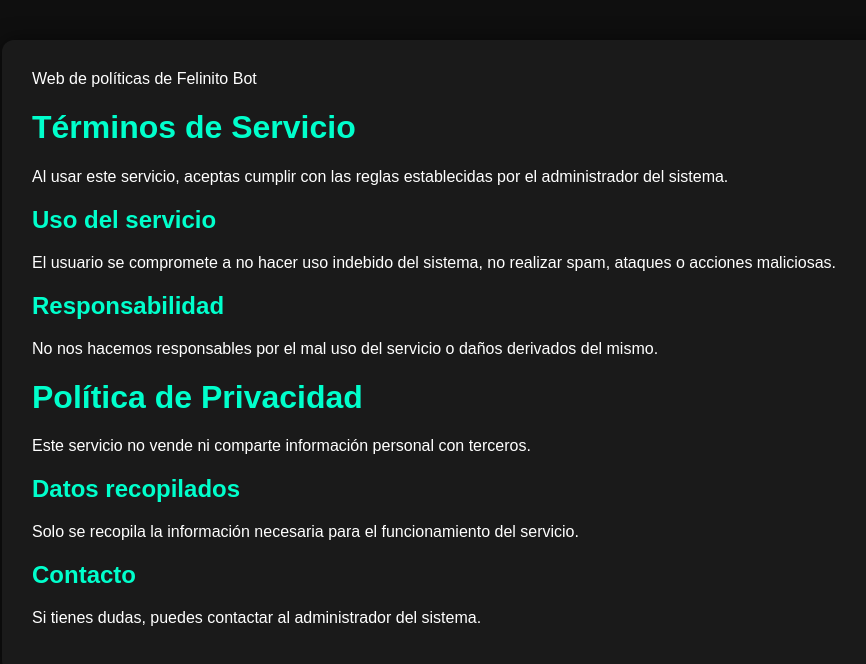
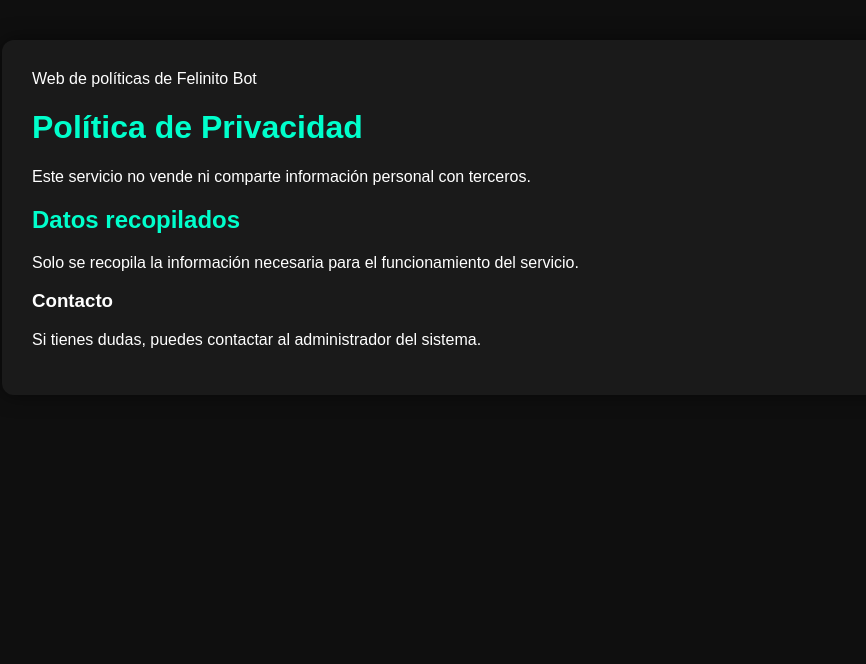
Before and after one commit to Felin-Studios/felinito-bot, a plain HTML site: page index.html in a window 1280 px wide. Shown: the whole page, without its empty margins (158-1024 px from the left). Drawn offline with Linux system fonts and the light colour scheme.

Commit message:
Update index.html

```diff
--- a/index.html
+++ b/index.html
@@ -33,22 +33,13 @@
 
   <h0>Web de políticas de Felinito Bot<h0>
 
-  <h1>Términos de Servicio</h1>
-  <p>Al usar este servicio, aceptas cumplir con las reglas establecidas por el administrador del sistema.</p>
-
-  <h2>Uso del servicio</h2>
-  <p>El usuario se compromete a no hacer uso indebido del sistema, no realizar spam, ataques o acciones maliciosas.</p>
-
-  <h2>Responsabilidad</h2>
-  <p>No nos hacemos responsables por el mal uso del servicio o daños derivados del mismo.</p>
-
   <h1>Política de Privacidad</h1>
   <p>Este servicio no vende ni comparte información personal con terceros.</p>
 
   <h2>Datos recopilados</h2>
   <p>Solo se recopila la información necesaria para el funcionamiento del servicio.</p>
 
-  <h2>Contacto</h2>
+  <h3>Contacto</h3>
   <p>Si tienes dudas, puedes contactar al administrador del sistema.</p>
 
 </div>
```
